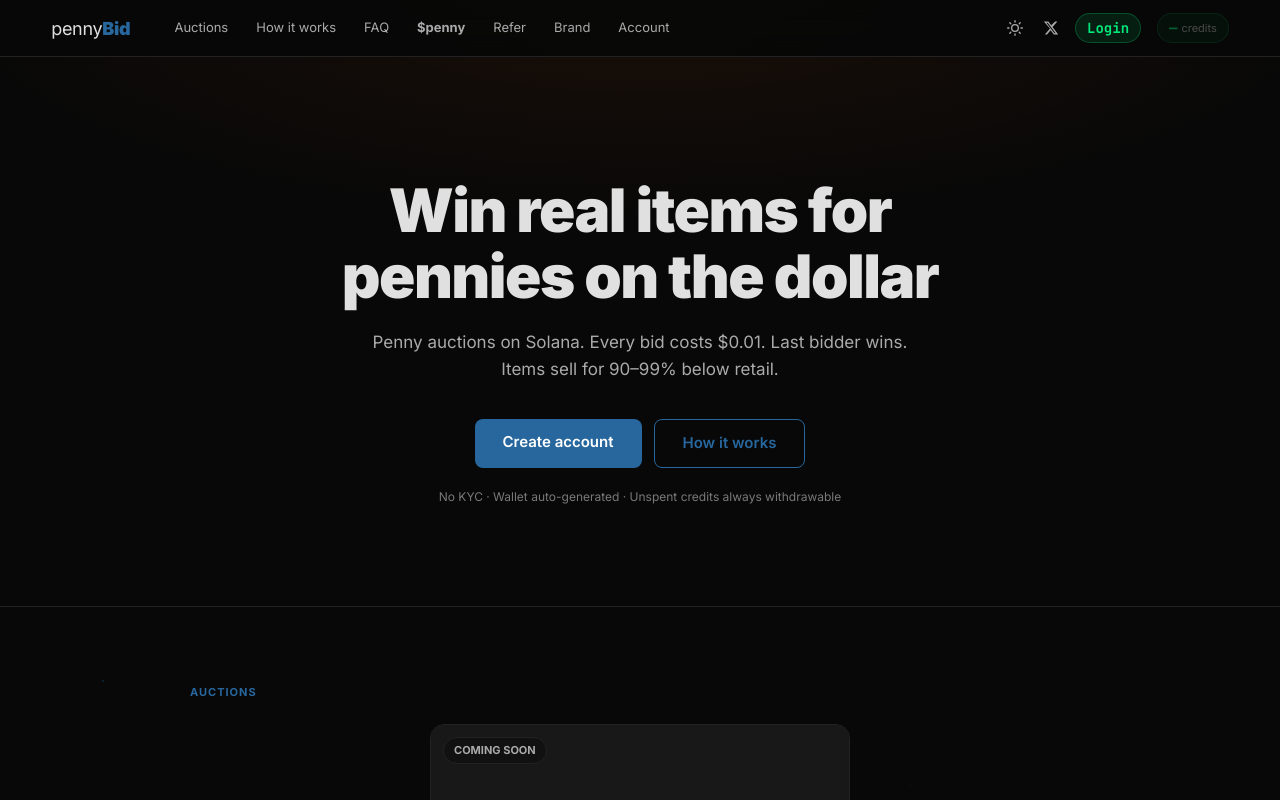
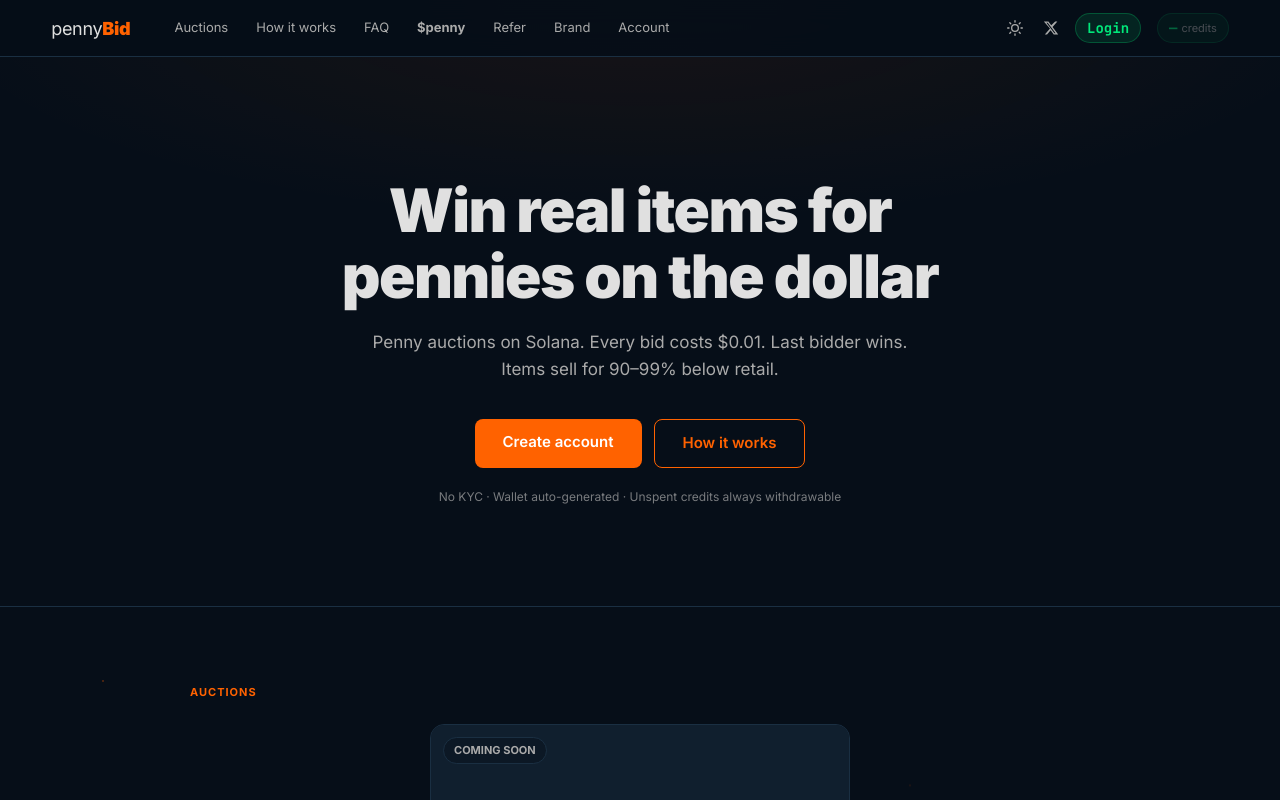
Before and after one commit to caaconwinner/solbid, a React (Vite) app: page / in a window 1280 px wide. Shown: the top 800 px of the page. Built offline with nearby package versions, Linux system fonts and the light colour scheme; no server answers.

Commit message:
Switch backgrounds to dark azure theme, keep orange accent

```diff
--- a/src/index.css
+++ b/src/index.css
@@ -3,20 +3,20 @@
 
 :root {
   /* ── Backgrounds ── */
-  --bg:         #080808;
-  --surface:    #111111;
-  --surface-2:  #181818;
-  --surface-3:  #1e1e1e;
+  --bg:         #060e18;
+  --surface:    #0c1825;
+  --surface-2:  #101f2e;
+  --surface-3:  #152638;
   /* ── Borders ── */
-  --border:     #222222;
-  --border-2:   #2a2a2a;
+  --border:     #1a2f42;
+  --border-2:   #1f3850;
   /* ── Text ── */
   --text:       #e0e0e0;
   --text-muted: #aaaaaa;
   --text-dim:   #444444;
   /* ── Brand ── */
-  --orange:     #27679d;
-  --orange-dim: rgba(39, 103, 157, 0.12);
+  --orange:     #ff6200;
+  --orange-dim: rgba(255, 98, 0, 0.12);
   --green:      #00e87a;
   --green-dim:  rgba(0, 232, 122, 0.1);
   --red:        #ff3b3b;
@@ -32,7 +32,7 @@
   --radius:     10px;
   --radius-sm:  6px;
   /* ── Theme-aware ── */
-  --header-bg:       rgba(8, 8, 8, 0.92);
+  --header-bg:       rgba(6, 14, 24, 0.95);
   --overlay:         rgba(0, 0, 0, 0.65);
   --overlay-sm:      rgba(0, 0, 0, 0.3);
   --card-ended-border: rgba(255, 255, 255, 0.1);
@@ -49,7 +49,7 @@
   --text:       #111111;
   --text-muted: #777777;
   --text-dim:   #c0c0c0;
-  --orange-dim: rgba(39, 103, 157, 0.08);
+  --orange-dim: rgba(255, 98, 0, 0.08);
   --green:      #00b856;
   --green-dim:  rgba(0, 184, 86, 0.1);
   --red:        #e53030;
```
